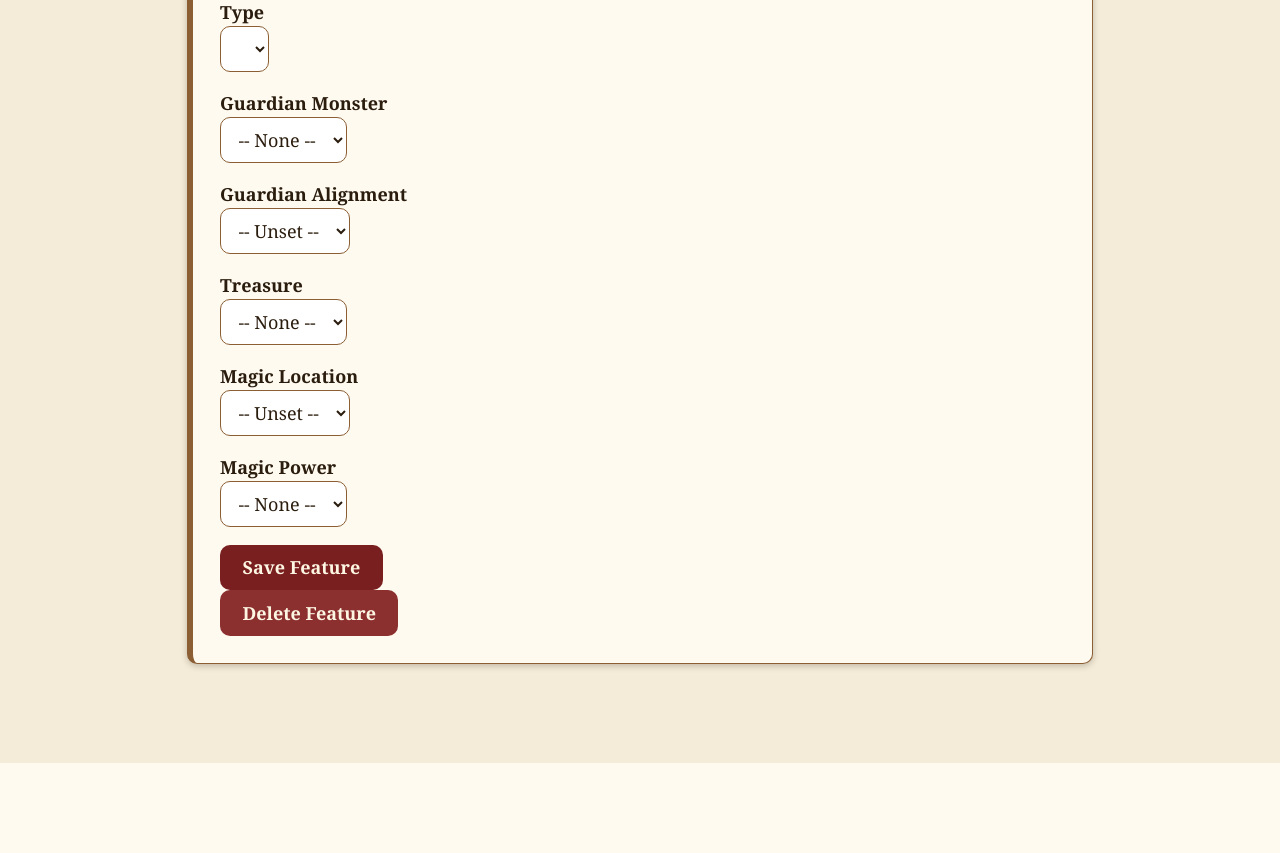
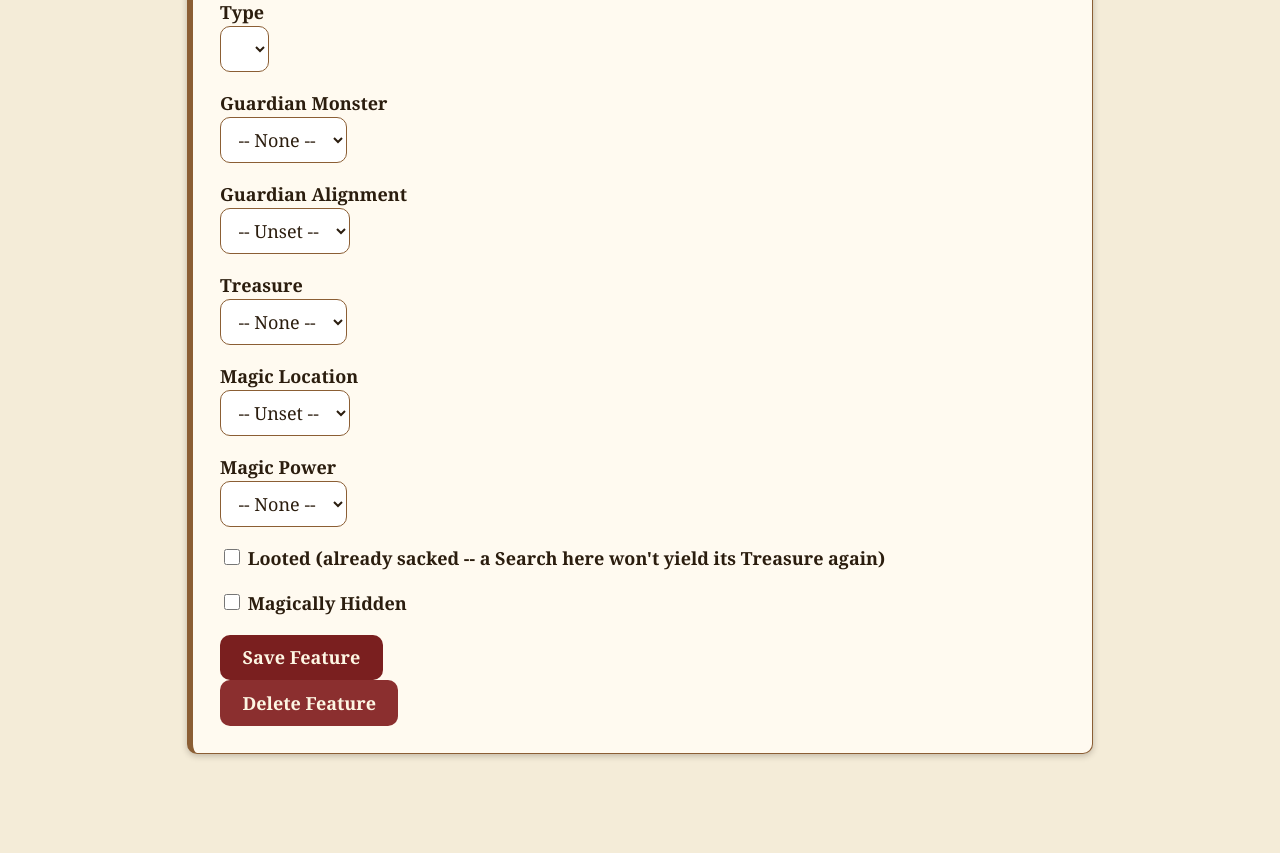
Before and after one commit to Fusky1975/programma-ak, a Flask app: template ak_engine/src/ak_engine/webapp/templates/feature_edit.html in a window 1280 px wide. Shown: the part 296-1149 px from the top of the page. Before the commit the page ends 1059 px from the top, so only its background shows below. Run offline with Flask 3, Linux system fonts and the light colour scheme; the template is opened without the code that fills it, so the values that code supplies are empty.

Commit message:
Let the GM toggle a Feature's Looted and Magically Hidden flags
feature_edit.html already covered every other real gameplay field on
Feature (kind, guardian, treasure, magic location/power) but not
looted (turn/search_execution.py's own "already sacked" marker -- a
Search here won't yield its Treasure again) or magically_hidden
(turn/exploration.py/turn/rumor.py's own raid-gating flag, [4.23.3]
Hide Feature). Both were real, turn-mechanics-affecting booleans with
no way for the GM to see or set them.

Adds two checkboxes to feature_edit.html/feature_save(), the standard
Flask "name present and 'on' => True, absent => False" checkbox
pattern -- no new validation needed, unlike every other field added
this session, since there's no invalid-value case for a checkbox.

Co-Authored-By: Claude Sonnet 5 <noreply@anthropic.com>
Claude-Session: https://claude.ai/code/session_014VaEUS1g4uYf8L4ZSQeR42

```diff
--- a/ak_engine/src/ak_engine/webapp/app.py
+++ b/ak_engine/src/ak_engine/webapp/app.py
@@ -1377,6 +1377,8 @@ def create_app(games_root: Path | None = None) -> Flask:
         feature.treasure = treasure
         feature.magic_location = magic_location
         feature.magic_power = magic_power
+        feature.looted = request.form.get("looted") == "on"
+        feature.magically_hidden = request.form.get("magically_hidden") == "on"
         save_game(root, slug, state)
         return redirect(url_for("feature_edit", slug=slug, feature_id=feature_id))
 
--- a/ak_engine/src/ak_engine/webapp/templates/feature_edit.html
+++ b/ak_engine/src/ak_engine/webapp/templates/feature_edit.html
@@ -67,6 +67,14 @@
       </select>
     </p>
 
+    <p>
+      <label><input type="checkbox" name="looted" {% if feature.looted %}checked{% endif %}> Looted (already sacked -- a Search here won't yield its Treasure again)</label>
+    </p>
+
+    <p>
+      <label><input type="checkbox" name="magically_hidden" {% if feature.magically_hidden %}checked{% endif %}> Magically Hidden</label>
+    </p>
+
     <button type="submit">Save Feature</button>
   </form>
 
```
Also changed, not shown: ak_engine/tests/test_webapp_app.py (+37 -0 lines).
